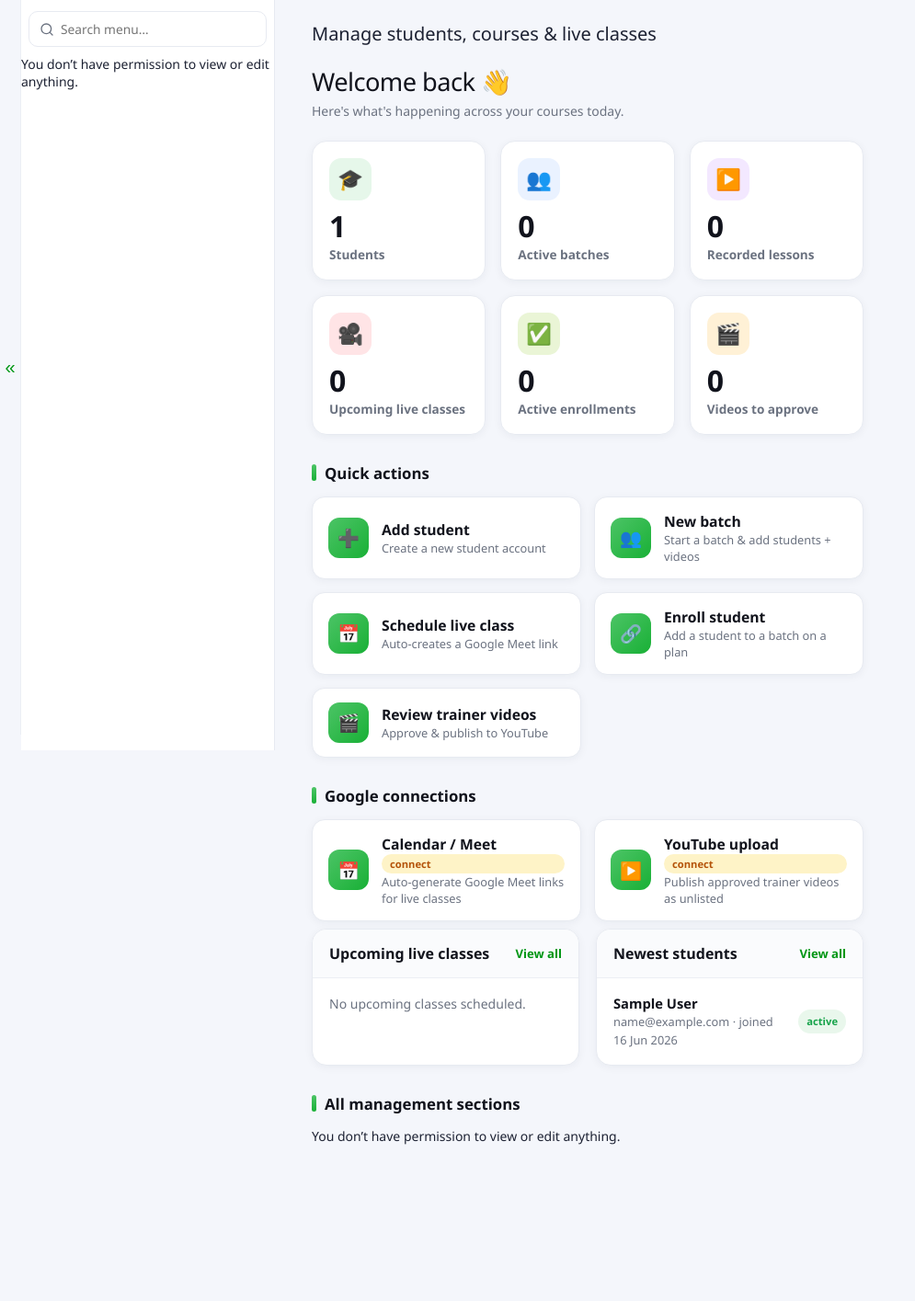
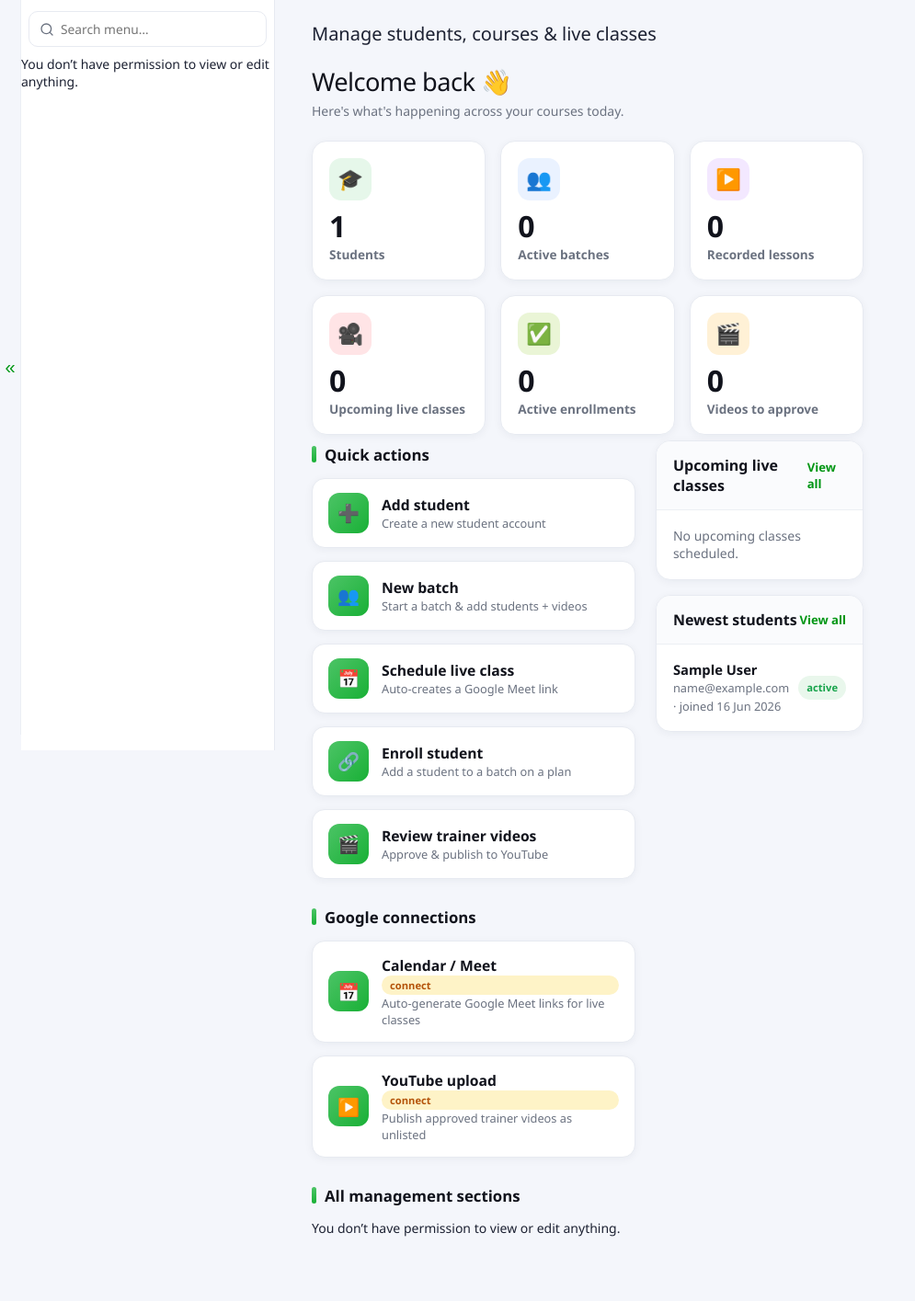
Before and after one commit to joydeep102/student-dashboard, a Django app: page /admin/ in a window 1280 px wide. Shown: the part 106-1521 px from the top of the page at 92% size, without its empty margins (0-995 px from the left). Before the commit the page ends 1351 px from the top, so only its background shows below. Run offline with Django 5.2, Linux system fonts and the light colour scheme; the visitor is signed in with stand-in values (Sample User, id 1); data comes from the database, SQL or seed files in the repository; data that the repository does not hold is empty.

Commit message:
feat(admin): two-column dashboard board to use full width, less scrolling
Restructure the admin home into a board: stat cards span the top, quick
actions + Google connections on the left, and the info panels (videos to
approve, upcoming classes, newest students) in a sticky right rail. This
fills the previously-blank right area (left over from the old colMS
sidebar column) and cuts vertical scrolling. Collapses to one column
under 1100px.

Co-Authored-By: Claude Opus 4.8 (1M context) <noreply@anthropic.com>

```diff
--- a/static/css/admin.css
+++ b/static/css/admin.css
@@ -113,7 +113,14 @@ body { background: var(--body-bg); }
 .fb-action strong { font-size: .98rem; color: var(--body-loud-color); }
 .fb-action small { color: var(--body-quiet-color); font-size: .8rem; }
 
-/* Two-column panels */
+/* Board layout: actions (left) + info rail (right) so the width is used */
+.fb-board { display: grid; gap: 22px; grid-template-columns: 1.7fr 1fr; align-items: start; margin-top: 6px; }
+@media (max-width: 1100px){ .fb-board { grid-template-columns: 1fr; } }
+.fb-board-main .fb-section:first-child { margin-top: 4px; }
+.fb-board-side { display: flex; flex-direction: column; gap: 16px; position: sticky; top: 16px; }
+.fb-board-side .fb-panel { margin: 0; }
+
+/* Two-column panels (used elsewhere) */
 .fb-cols { display: grid; gap: 18px; grid-template-columns: 1fr 1fr; margin-top: 8px; }
 @media (max-width: 900px){ .fb-cols { grid-template-columns: 1fr; } }
 .fb-panel { background: #fff; border: 1px solid var(--border-color); border-radius: 16px; overflow: hidden;
--- a/templates/admin/index.html
+++ b/templates/admin/index.html
@@ -48,6 +48,9 @@
     </a>
 </div>
 
+<!-- Board: actions on the left, live info panels on the right rail -->
+<div class="fb-board">
+  <div class="fb-board-main">
     <!-- Quick actions -->
     <h2 class="fb-section">Quick actions</h2>
     <div class="fb-actions">
@@ -89,8 +92,28 @@
             <small>Publish approved trainer videos as unlisted</small></span>
         </a>
     </div>
+  </div>
 
-<div class="fb-cols">
+  <aside class="fb-board-side">
+    <!-- Trainer videos awaiting approval (only when there are some) -->
+    {% if fb_pending_videos %}
+    <div class="fb-panel fb-approve">
+        <div class="fb-panel-head"><h2>🎬 Videos to approve</h2>
+            <a href="{% url 'admin:trainers_videosubmission_changelist' %}?status__exact=pending">Review all</a></div>
+        <ul class="fb-listing">
+            {% for v in fb_pending_videos %}
+            <li>
+                <a href="{% url 'admin:trainers_videosubmission_change' v.pk %}">
+                    <span class="fb-li-title">{{ v.title }}</span>
+                    <span class="fb-li-meta">{{ v.trainer.display_name }} · {{ v.batch.name }} · {{ v.created_at|date:"d M, g:i A" }}</span>
+                </a>
+                <span class="fb-pill warn">pending</span>
+            </li>
+            {% endfor %}
+        </ul>
+    </div>
+    {% endif %}
+
     <!-- Upcoming classes -->
     <div class="fb-panel">
         <div class="fb-panel-head"><h2>Upcoming live classes</h2>
@@ -128,26 +151,8 @@
         </ul>
         {% else %}<p class="fb-empty">No students yet. Add your first one above.</p>{% endif %}
     </div>
+  </aside>
 </div>
-
-<!-- Trainer videos awaiting approval -->
-{% if fb_pending_videos %}
-<div class="fb-panel fb-approve">
-    <div class="fb-panel-head"><h2>🎬 Videos awaiting your approval</h2>
-        <a href="{% url 'admin:trainers_videosubmission_changelist' %}?status__exact=pending">Review all</a></div>
-    <ul class="fb-listing">
-        {% for v in fb_pending_videos %}
-        <li>
-            <a href="{% url 'admin:trainers_videosubmission_change' v.pk %}">
-                <span class="fb-li-title">{{ v.title }}</span>
-                <span class="fb-li-meta">{{ v.trainer.display_name }} · {{ v.batch.name }} · {{ v.created_at|date:"d M, g:i A" }}</span>
-            </a>
-            <span class="fb-pill warn">pending</span>
-        </li>
-        {% endfor %}
-    </ul>
-</div>
-{% endif %}
 
 <!-- Standard app/model list (collapsible reference) -->
 <h2 class="fb-section">All management sections</h2>
```
Lines whose indentation alone changed are shown as unchanged.
